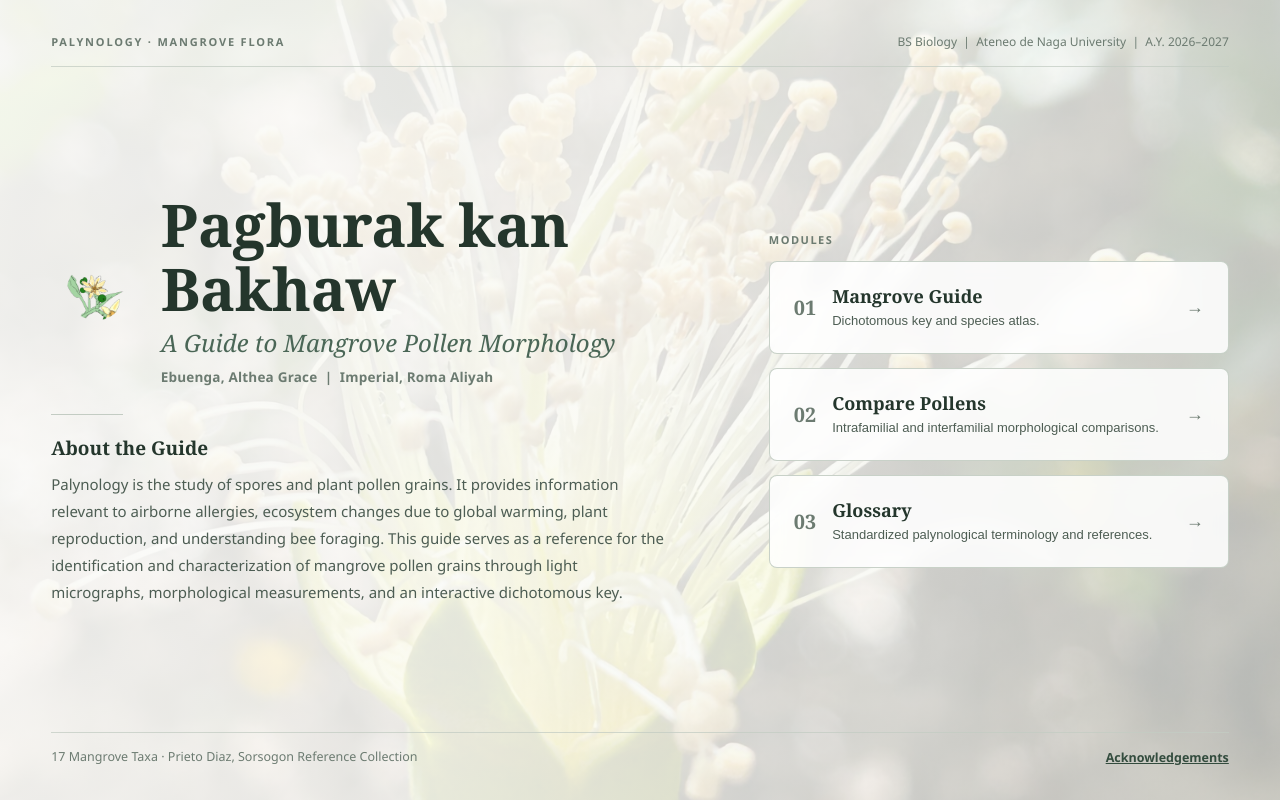
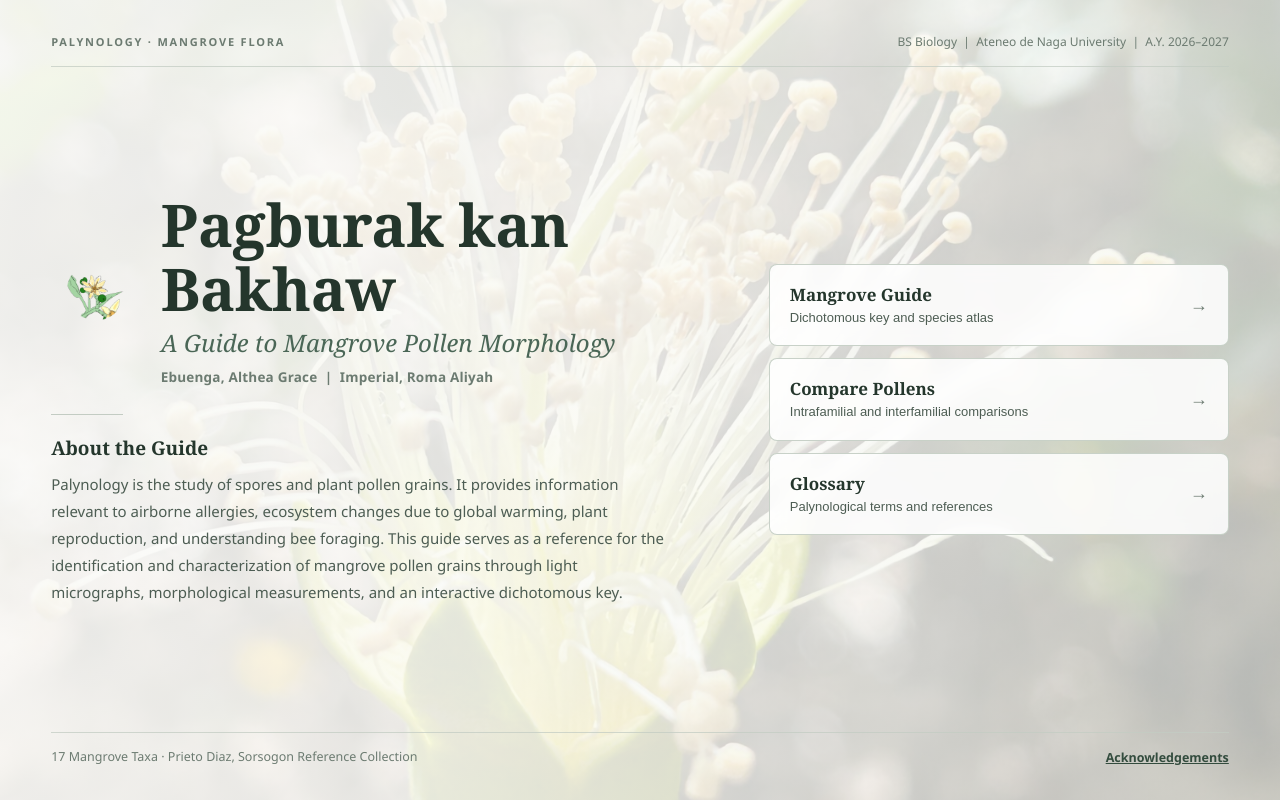
Before and after one commit to theagracie/pollen, a plain HTML site: page index.html in a window 1280 px wide. Drawn offline with Linux system fonts and the light colour scheme.

Commit message:
Remove numbers and Modules label for simpler homepage navigation cards

```diff
--- a/index.html
+++ b/index.html
@@ -294,27 +294,18 @@
             width: 100%;
         }
 
-        .home-nav-heading {
-            font-size: 11px;
-            font-weight: 700;
-            letter-spacing: 1.5px;
-            text-transform: uppercase;
-            color: var(--text-muted);
-            margin: 0 0 12px;
-        }
-
         .home-navigation {
             display: flex;
             flex-direction: column;
-            gap: 14px;
+            gap: 12px;
         }
 
         .nav-card {
             width: 100%;
             display: flex;
             align-items: center;
-            gap: 16px;
-            padding: 22px 24px;
+            gap: 14px;
+            padding: 18px 20px;
             background: rgba(255, 255, 255, 0.86);
             backdrop-filter: blur(8px);
             color: var(--text-main);
@@ -322,21 +313,12 @@
             border-radius: var(--radius-md);
             cursor: pointer;
             text-align: left;
-            transition: background-color 0.18s ease, border-color 0.18s ease, transform 0.16s ease;
+            transition: background-color 0.18s ease, border-color 0.18s ease;
         }
 
         .nav-card:hover {
             background: rgba(255, 255, 255, 0.98);
             border-color: var(--forest-700);
-            transform: translateX(3px);
-        }
-
-        .nav-card-number {
-            font-family: Georgia, serif;
-            font-size: 20px;
-            font-weight: 700;
-            color: var(--text-muted);
-            flex-shrink: 0;
         }
 
         .nav-card-text {
@@ -347,16 +329,16 @@
         .nav-card-text strong {
             display: block;
             font-family: Georgia, serif;
-            font-size: 18px;
-            color: var(--forest-900);
-            margin-bottom: 4px;
+            font-size: 17px;
+            color: var(--forest-900);
+            margin-bottom: 3px;
         }
 
         .nav-card-text small {
             display: block;
             font-size: 13px;
             color: var(--text-secondary);
-            line-height: 1.45;
+            line-height: 1.4;
         }
 
         .nav-arrow {
@@ -1894,33 +1876,28 @@
                     </section>
                 </div>
 
-                <aside class="home-modules" aria-label="Guide Modules">
-                    <p class="home-nav-heading">Modules</p>
-
+                <aside class="home-modules" aria-label="Guide Navigation">
                     <div class="home-navigation">
                         <button type="button" class="nav-card" onclick="showPage('guide-page', 'dichotomous')">
-                            <span class="nav-card-number">01</span>
                             <span class="nav-card-text">
                                 <strong>Mangrove Guide</strong>
-                                <small>Dichotomous key and species atlas.</small>
+                                <small>Dichotomous key and species atlas</small>
                             </span>
                             <span class="nav-arrow" aria-hidden="true">→</span>
                         </button>
 
                         <button type="button" class="nav-card" onclick="showPage('comparison-page')">
-                            <span class="nav-card-number">02</span>
                             <span class="nav-card-text">
                                 <strong>Compare Pollens</strong>
-                                <small>Intrafamilial and interfamilial morphological comparisons.</small>
+                                <small>Intrafamilial and interfamilial comparisons</small>
                             </span>
                             <span class="nav-arrow" aria-hidden="true">→</span>
                         </button>
 
                         <button type="button" class="nav-card" onclick="showPage('glossary-page')">
-                            <span class="nav-card-number">03</span>
                             <span class="nav-card-text">
                                 <strong>Glossary</strong>
-                                <small>Standardized palynological terminology and references.</small>
+                                <small>Palynological terms and references</small>
                             </span>
                             <span class="nav-arrow" aria-hidden="true">→</span>
                         </button>
```
